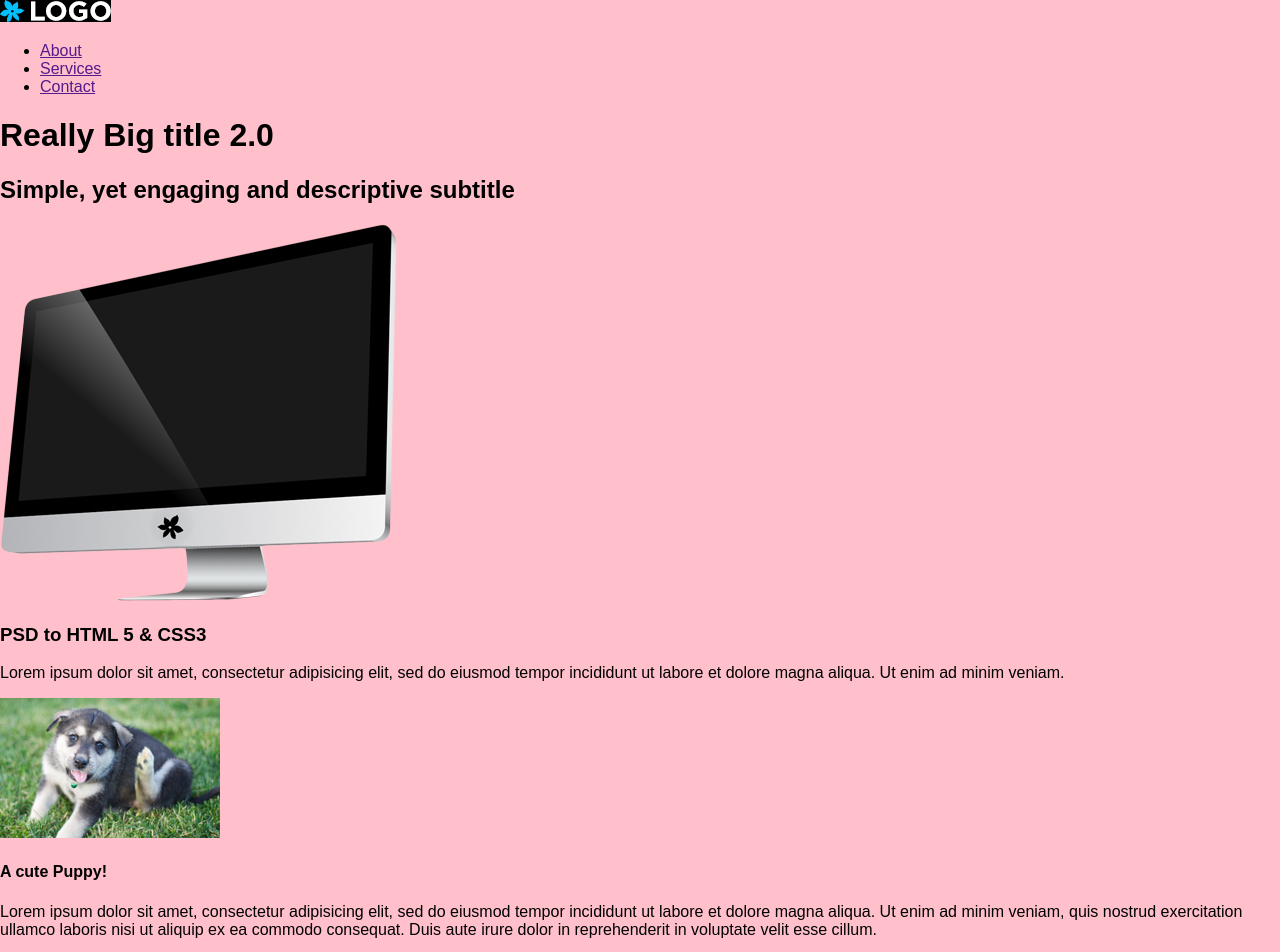
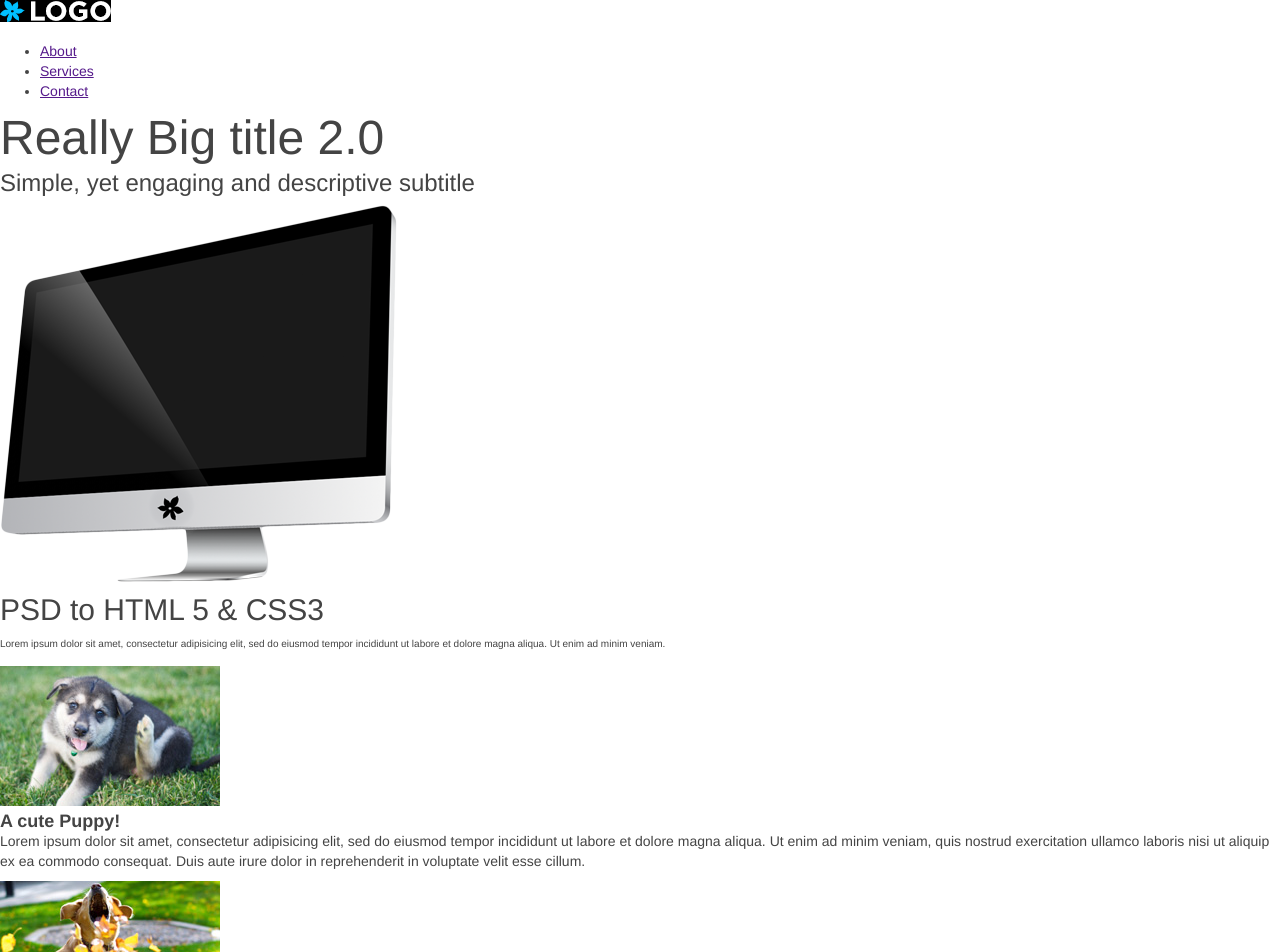
Before and after one commit to ramirezmj/udemy, a plain HTML site: page index.html in a window 1280 px wide. Shown: the top 952 px of the page. Drawn offline with Linux system fonts and the light colour scheme.

Commit message:
2.1	Global Styles & Typography

```diff
--- a/index.html
+++ b/index.html
@@ -31,7 +31,7 @@
 		<div id="content">
 			<section id="column-content">
 				 <h3>PSD to HTML 5 &amp; CSS3</h3>
-				 <p>Lorem ipsum dolor sit amet, consectetur adipisicing elit, sed do eiusmod tempor incididunt ut labore et dolore magna aliqua. Ut enim ad minim veniam.</p>
+				 <p class="lead">Lorem ipsum dolor sit amet, consectetur adipisicing elit, sed do eiusmod tempor incididunt ut labore et dolore magna aliqua. Ut enim ad minim veniam.</p>
 				 <div class="column">
 				 	<img src="images/puppy.jpg" alt="A cute puppy looking into the camera" />
 				 	<h4>A cute Puppy!</h4>
--- a/styles/style.css
+++ b/styles/style.css
@@ -1,3 +1,85 @@
-body {
-	background: pink;
+/*
+	style.css
+
+	Colours
+	=======
+
+	Black:			#000000
+	Darker Gray:	#222222
+	Dark Gray:		#333333
+	Gray:			#444444
+	Light Gray:		#eeeeee
+	Light Blue:		#00c0ff
+	Dark Blue:		#0090bf
+
+*/
+
+/* ---------------------------
+	General Styles
+   -------------------------- */
+html{
+	-webkit-font-smoothing: antialiased;
+	text-rendering:optimizeLegibility;
 }
+
+body{
+	font-family: "Helvetica Neue", Helvetica, Arial, sans-serif;
+	font-size: 14px;
+	line-height: 20px;
+	color: #444444;
+}
+/* ---------------------------
+	Typography
+   -------------------------- */
+
+h1, h2, h3 {
+	font-weight: 300;
+	margin: 0;
+	line-height: 45px;
+}
+
+h4, h5, h6 {
+	font-weight: bold;
+	margin: 5px 0;
+}
+
+h1 {
+	font-size: 48px;
+}
+
+h2 {
+	font-size: 24px;
+}
+
+h3 {
+	font-size: 30px;
+}
+
+h4 {
+	font-size: 18px;
+	margin: 0;
+}
+
+h5 {
+	font-size: 13px;
+	margin: 0;
+	text-transform: uppercase;
+}
+
+p {
+	margin: 0 0 10px 0;
+}
+
+p.lead {
+	font-size: 10px;
+	font-weight: 300;
+	line-height: 24px;
+}
+
+/* ---------------------------
+	Layout
+   -------------------------- */
+
+/* ---------------------------
+	Global Styles
+   -------------------------- */
```
Also changed, not shown: images/social_facebook.gif, images/social_twitter.gif, images/social_youtube.gif.
